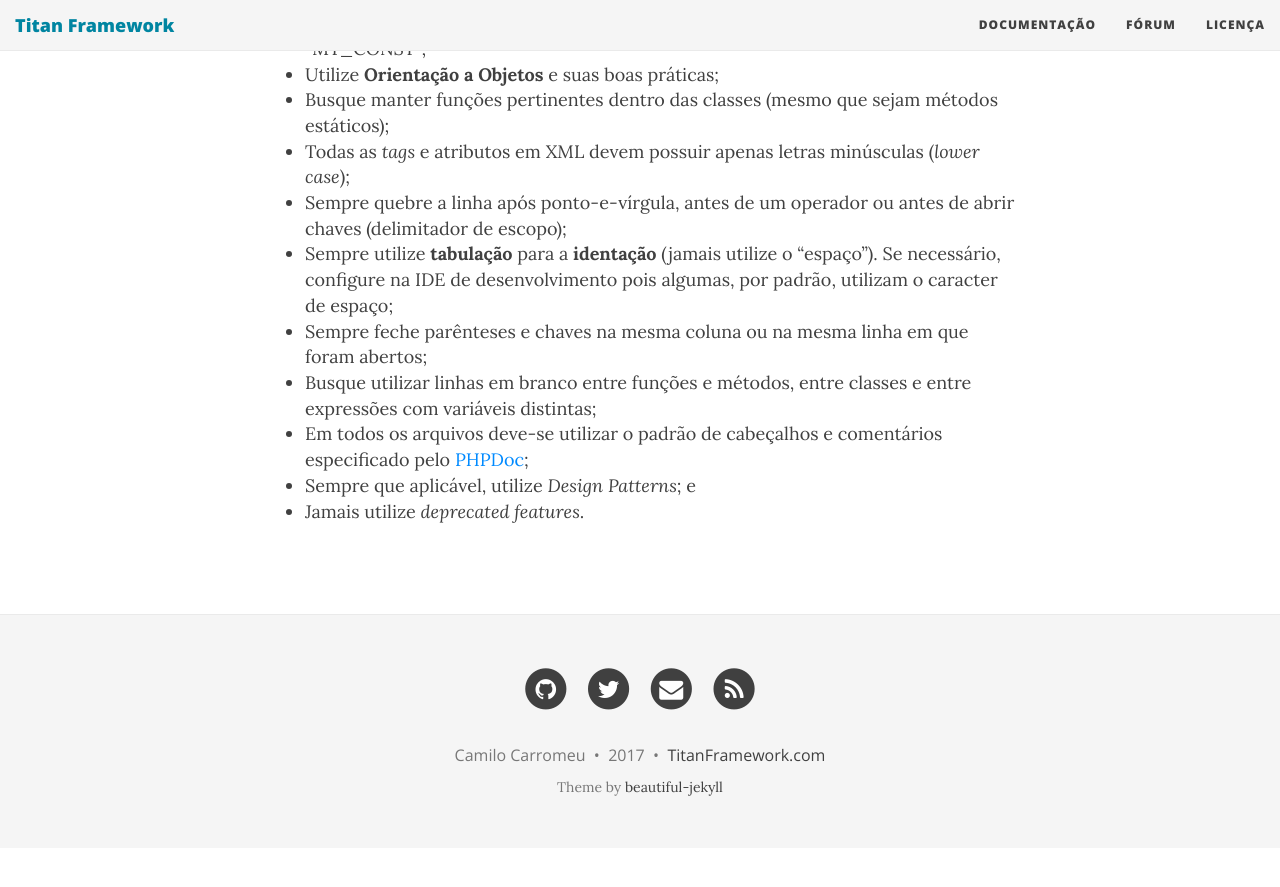
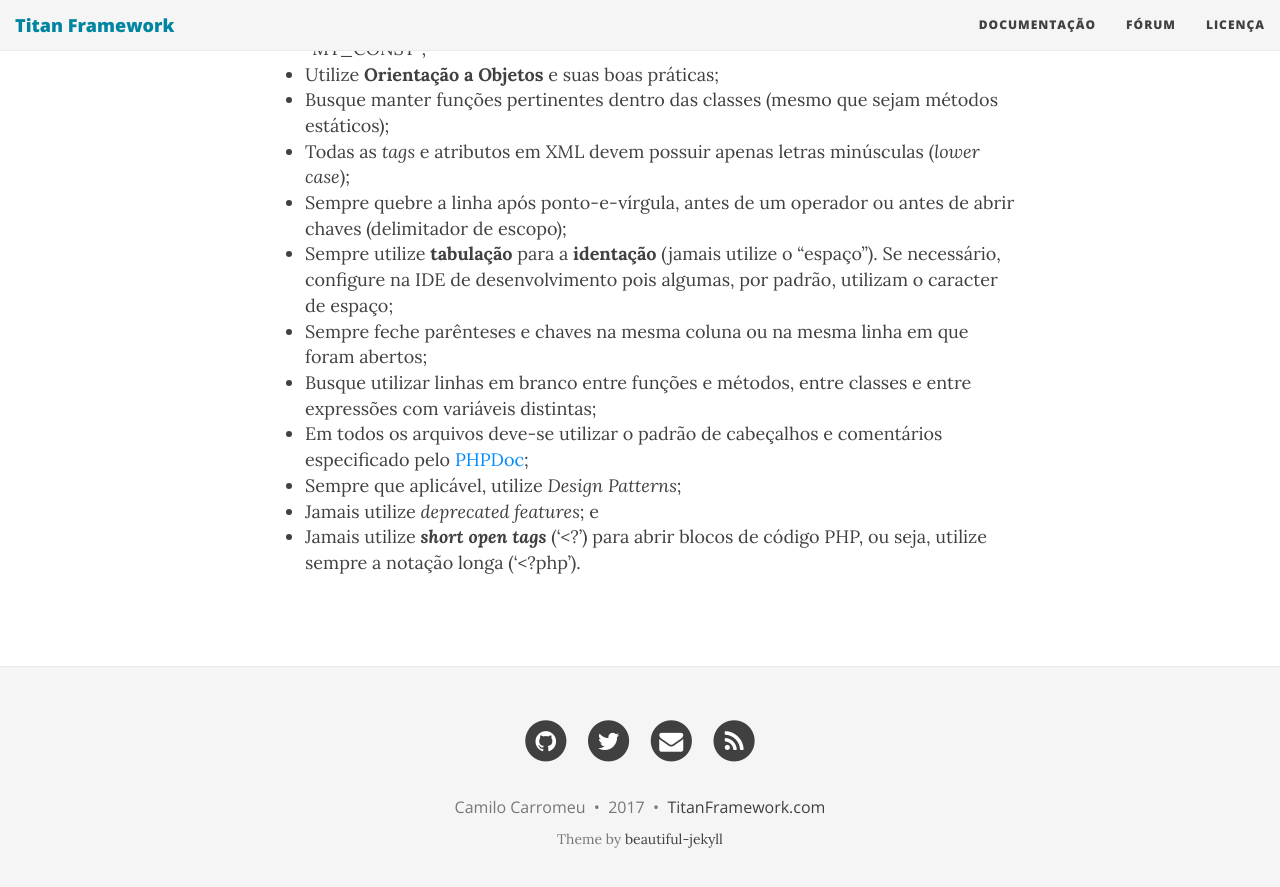
Before and after one commit to titan-framework/docs, a Jekyll site: the page built from docs/practices.md, in a window 1280 px wide and 900 px high, scrolled down 1269 px. Shown: the top 887 px of the window. Built offline with Jekyll 4.4.1, drawn with Linux system fonts in a browser that asks for light colours; nearby versions of some CDN libraries; library files that are not in the unit come from our copies; comment, search, counter and statistics services are not loaded; before the commit the page ends 2117 px from its top, so only the background shows below that.

```diff
--- a/docs/practices.md
+++ b/docs/practices.md
@@ -33,5 +33,6 @@
 - Sempre feche parênteses e chaves na mesma coluna ou na mesma linha em que foram abertos;
 - Busque utilizar linhas em branco entre funções e métodos, entre classes e entre expressões com variáveis distintas;
 - Em todos os arquivos deve-se utilizar o padrão de cabeçalhos e comentários especificado pelo [PHPDoc](http://www.phpdoc.org/);
-- Sempre que aplicável, utilize *Design Patterns*; e
-- Jamais utilize *deprecated features*.
+- Sempre que aplicável, utilize *Design Patterns*;
+- Jamais utilize *deprecated features*; e
+- Jamais utilize **_short open tags_** ('\<?') para abrir blocos de código PHP, ou seja, utilize sempre a notação longa ('\<?php').
```
Also changed, not shown: 3 other files.
